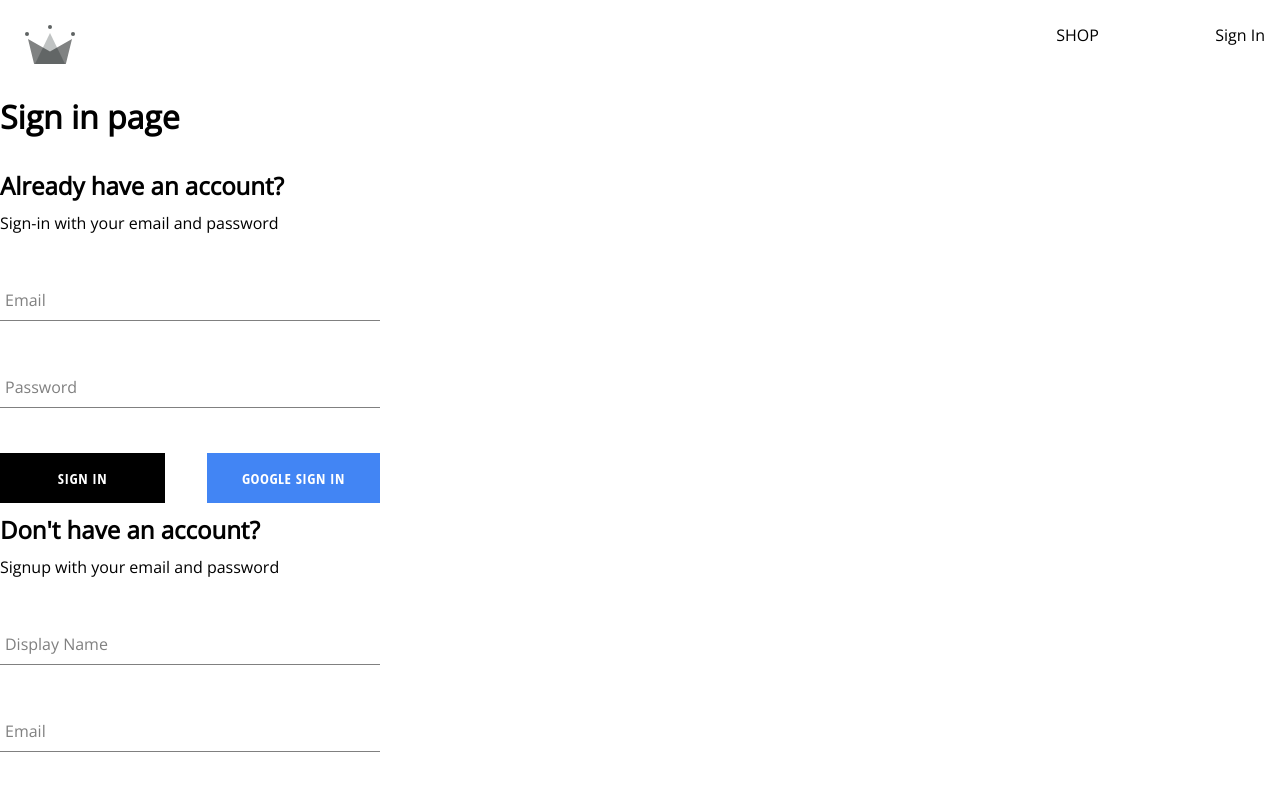
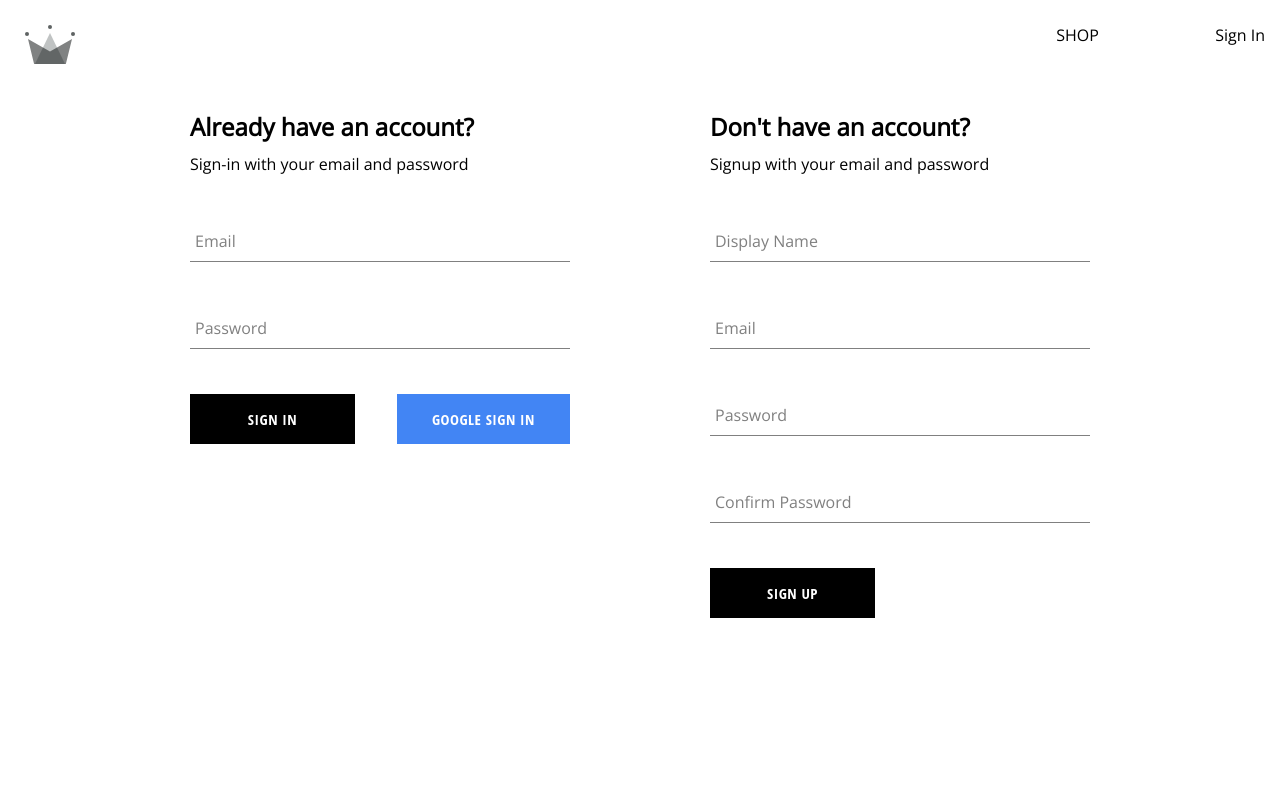
Before and after one commit to resmigit/crown-your-style, a React (Create React App) app: page /auth in a window 1280 px wide. Shown: the top 800 px of the page. Built offline with nearby package versions, Linux system fonts and the light colour scheme.

Commit message:
changes for lesson9 styling and finishing authentication

```diff
--- a/src/components/sign-in-form/sign-in-form.component.jsx
+++ b/src/components/sign-in-form/sign-in-form.component.jsx
@@ -14,7 +14,7 @@
 const SignInForm = ()=>{
     const[formFields,setFormFields] =useState(defaultFormFields);
     const {email,password} = formFields;
-    console.log(formFields);
+    //console.log(formFields);
 
     const resetFormFields =()=>{
         setFormFields(defaultFormFields);
@@ -33,9 +33,18 @@
             resetFormFields();
         }
         catch(error){
-                console.log('Error occured'+ error)  ;
+            switch(error.code)
+                {
+                    case 'auth/wrong-password':
+                        alert('Incorrect password for email');
+                        break;
+                    case 'auth/user-not-found':
+                        alert('No user associated with this email');
+                        break;
+                    default:
+                        console.log('Error occured '+ error)
+                }
         }
-
 
     }
     const handleChange = (event)=>{
@@ -54,7 +63,7 @@
                 name="password" value={password}></FormInput>
                 <div className='buttons-container'>
                     <Button type='submit'>Sign In</Button>
-                    <Button buttonType='google' onClick={signInWithGoogle}>Google Sign in</Button>
+                    <Button type='button' buttonType='google' onClick={signInWithGoogle}>Google Sign in</Button>
                 </div>
             </form>
         </div>
--- a/src/routes/authentication/authentication.component.jsx
+++ b/src/routes/authentication/authentication.component.jsx
@@ -1,11 +1,12 @@
-import {// auth
+/* import {// auth
         signInWithGooglePopup
         //,signInWithGoogleRedirect
-        ,createUserDocumentFromAuth} from '../../utils/firebase/firebase.utils.js';
+        ,createUserDocumentFromAuth} from '../../utils/firebase/firebase.utils.js'; */
 import SignUpForm from '../../components/sign-upform/sign-up-form.component';
 /* import { useEffect } from 'react';
 import {getRedirectResult} from 'firebase/auth'; */
 import SignInForm from '../../components/sign-in-form/sign-in-form.component.jsx';
+import './authentication.styles.scss';
 
 const Authentication =() =>{
     /* useEffect(()=>{
@@ -18,8 +19,8 @@
                 },[]); */
 
     return(
-        <div>
-            <h1>Sign in page</h1>
+        <div className='authentication-container'>
+            {/* <h1>Sign in page</h1> */}
               {/*  <button onClick={signInWithGoogleRedirect}>
                 Sign In With Google Redirect
             </button> */}
--- /dev/null
+++ b/src/routes/authentication/authentication.styles.scss
@@ -0,0 +1,6 @@
+.authentication-container{
+    display: flex;
+    width:900px;
+    justify-content: space-between;
+    margin: 30px auto;
+}
```
